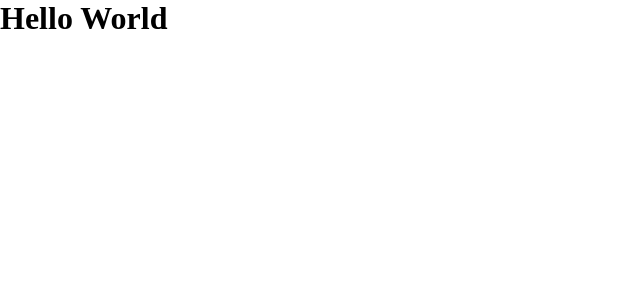
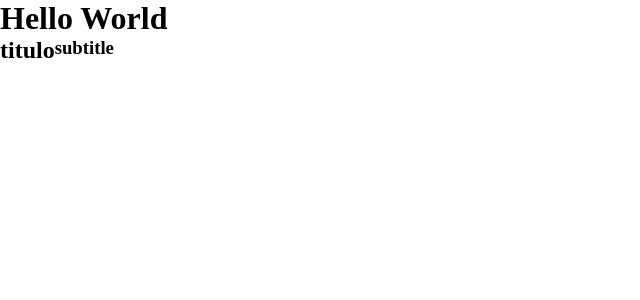
Before and after one commit to githiago-f/digital-wallet, a React (Create React App) app: page / in a window 1280 px wide. Shown: the top 300 px of the page, without its empty margins (0-640 px from the left). Built offline with nearby package versions, Linux system fonts and the light colour scheme.

Commit message:
feat: first component

```diff
--- a/src/app/App.tsx
+++ b/src/app/App.tsx
@@ -1,12 +1,14 @@
 import React from 'react';
 import { Routes } from 'app/routes';
 import BaseTheme from 'components/StyleBase';
+import { Card } from 'components/Card';
 
 function App() {
     return (
         <>
-            <BaseTheme/>
-            <Routes/>
+            <BaseTheme />
+            <Routes />
+            <Card title="titulo" subtitle="subtitle"></Card>
         </>
     );
 }
--- a/src/components/Card/index.tsx
+++ b/src/components/Card/index.tsx
@@ -6,7 +6,7 @@ export interface Props {
     subtitle?: string;
 }
 
-export const Item = ({
+export const Card = ({
     title,
     subtitle,
 }: Props) => {
```
